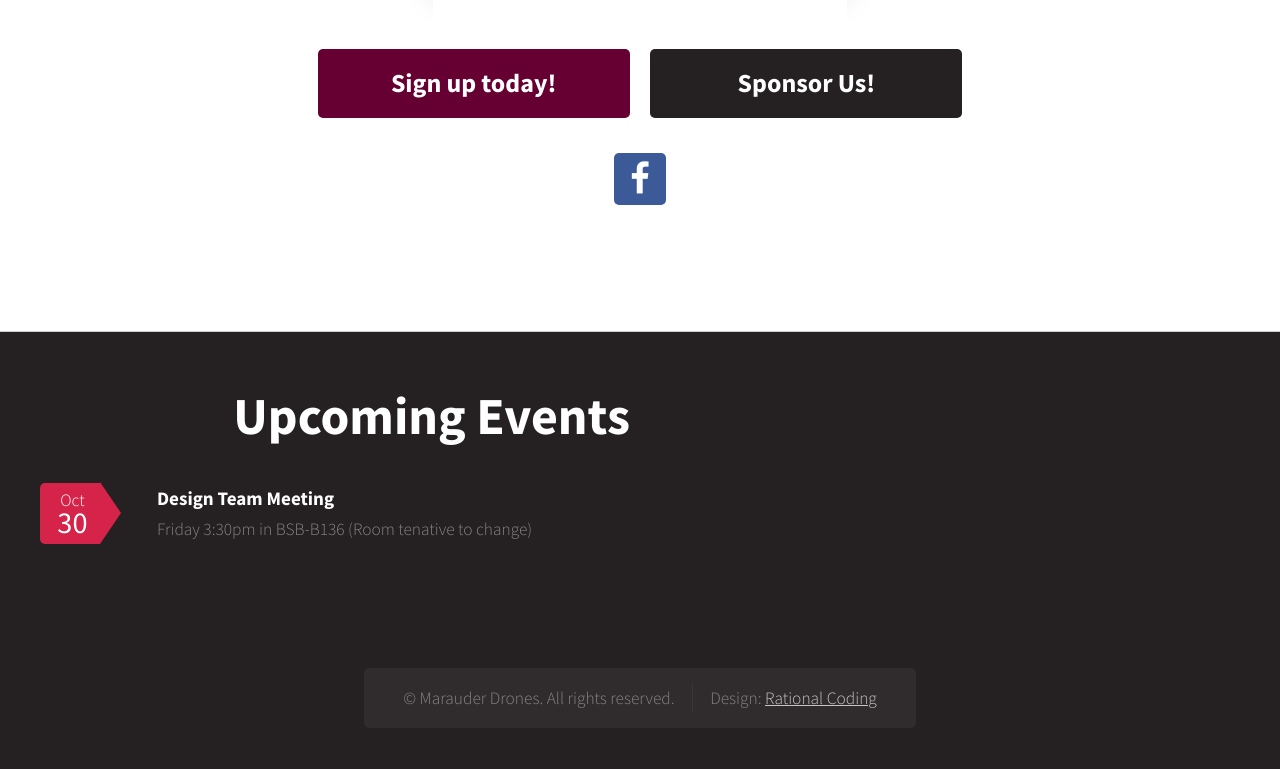
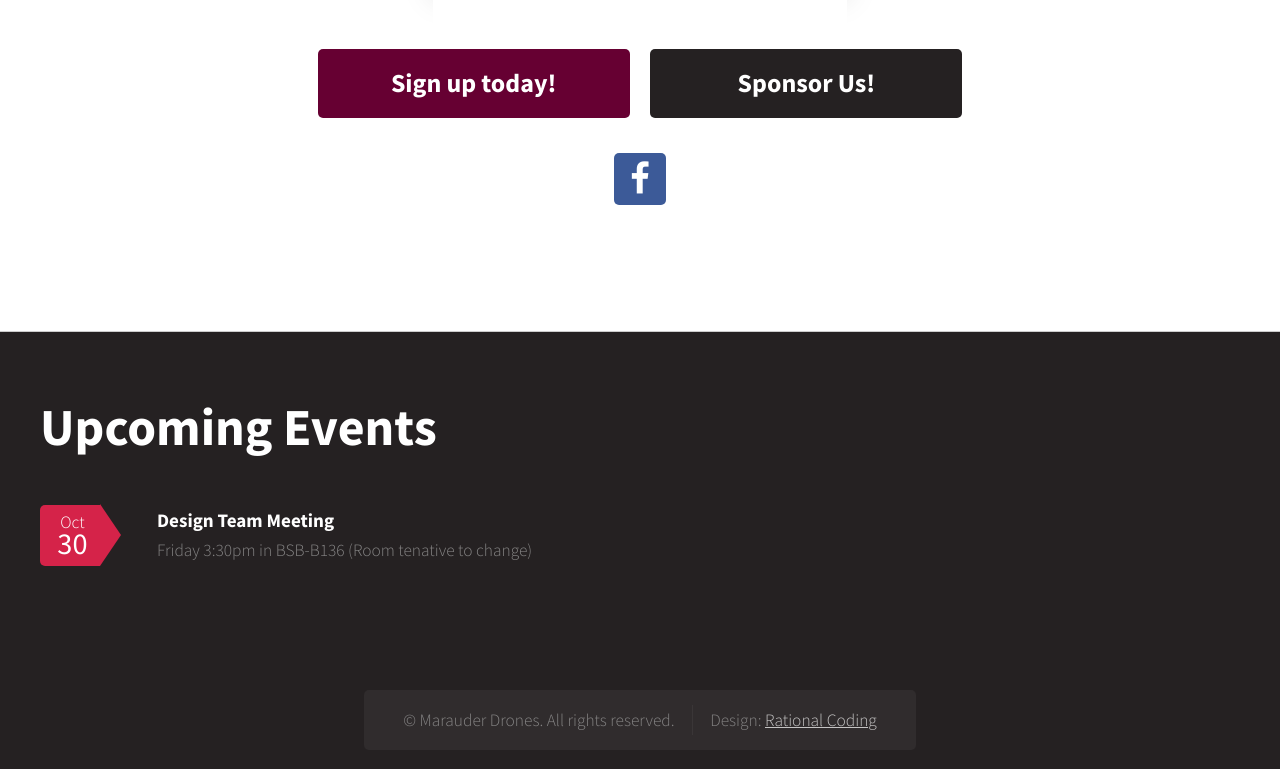
Before and after one commit to Marauder-Drones/Marauder-Drones.github.io, a plain HTML site: page index.html in a window 1280 px wide. Shown: the part 958-1727 px from the top of the page. Drawn offline with Linux system fonts and the light colour scheme.

Commit message:
footer fix

```diff
--- a/index.html
+++ b/index.html
@@ -85,7 +85,7 @@
 							<div class="8u 12u(mobile)">
 								<section>
 									<header>
-										<h2 style="font-size:3em; text-align:center; margin-bottom:1em;">Upcoming Events</h2>
+										<h2 style="font-size:3em; text-align:left; margin-bottom:1em; line-height:1em;">Upcoming Events</h2>
 									</header>
 									<ul class="dates">
 										<!--This is a calender item!-->
```
